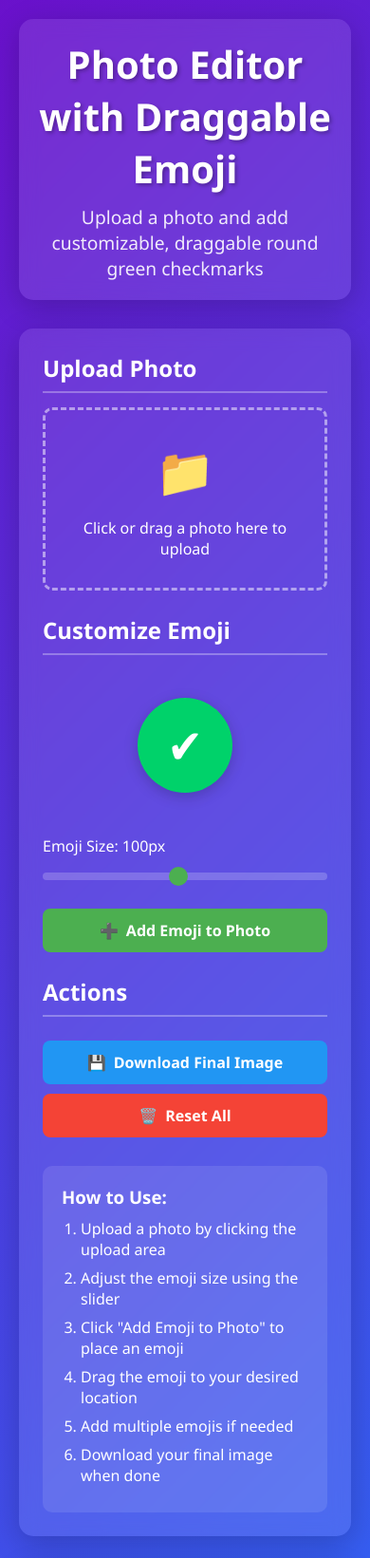
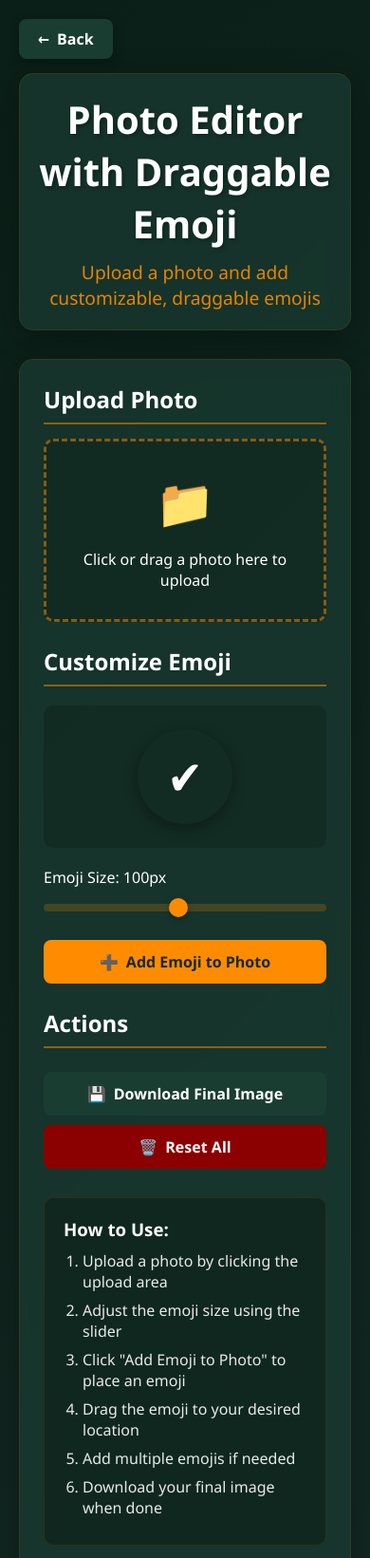
Before and after one commit to Hencheng2/emo, a plain HTML site: page index.html in a window 390 px wide. Shown: the top 1641 px of the page at 95% size. Drawn offline with Linux system fonts and the light colour scheme.

Commit message:
Update index.html

```diff
--- a/index.html
+++ b/index.html
@@ -13,8 +13,8 @@
         }
 
         body {
-            background: linear-gradient(135deg, #6a11cb 0%, #2575fc 100%);
-            color: white;
+            background: linear-gradient(135deg, #0a1f17 0%, #152a25 100%);
+            color: #ffffff;
             min-height: 100vh;
             padding: 20px;
             overflow-x: hidden;
@@ -23,27 +23,58 @@
         .container {
             max-width: 1200px;
             margin: 0 auto;
+            position: relative;
+        }
+
+        .back-button {
+            position: absolute;
+            top: 10px;
+            left: 10px;
+            background: #1a3d32;
+            color: white;
+            border: none;
+            padding: 10px 20px;
+            border-radius: 8px;
+            cursor: pointer;
+            font-size: 1rem;
+            font-weight: 600;
+            transition: all 0.3s;
+            text-decoration: none;
+            display: inline-flex;
+            align-items: center;
+            gap: 8px;
+            box-shadow: 0 4px 12px rgba(0, 0, 0, 0.3);
+            z-index: 100;
+        }
+
+        .back-button:hover {
+            background: #255c4a;
+            transform: translateY(-2px);
+            box-shadow: 0 6px 16px rgba(0, 0, 0, 0.4);
         }
 
         header {
             text-align: center;
             margin-bottom: 30px;
-            padding: 20px;
-            background: rgba(255, 255, 255, 0.1);
+            padding: 40px 20px 20px;
+            background: rgba(26, 61, 50, 0.7);
             border-radius: 15px;
             backdrop-filter: blur(10px);
-            box-shadow: 0 8px 32px rgba(0, 0, 0, 0.2);
+            box-shadow: 0 8px 32px rgba(0, 0, 0, 0.3);
+            border: 1px solid rgba(255, 140, 0, 0.1);
         }
 
         h1 {
             font-size: 2.5rem;
             margin-bottom: 10px;
             text-shadow: 2px 2px 4px rgba(0, 0, 0, 0.3);
+            color: #ffffff;
         }
 
         .subtitle {
             font-size: 1.2rem;
             opacity: 0.9;
+            color: #ff8c00;
         }
 
         .app-container {
@@ -56,17 +87,18 @@
         .controls {
             flex: 1;
             min-width: 300px;
-            background: rgba(255, 255, 255, 0.1);
+            background: rgba(26, 61, 50, 0.7);
             padding: 25px;
             border-radius: 15px;
             backdrop-filter: blur(10px);
-            box-shadow: 0 8px 32px rgba(0, 0, 0, 0.2);
+            box-shadow: 0 8px 32px rgba(0, 0, 0, 0.3);
+            border: 1px solid rgba(255, 140, 0, 0.1);
         }
 
         .preview-area {
             flex: 2;
             min-width: 500px;
-            background: rgba(0, 0, 0, 0.2);
+            background: rgba(15, 35, 28, 0.8);
             border-radius: 15px;
             padding: 20px;
             display: flex;
@@ -76,11 +108,12 @@
             position: relative;
             overflow: hidden;
             min-height: 500px;
-            box-shadow: 0 8px 32px rgba(0, 0, 0, 0.2);
+            box-shadow: 0 8px 32px rgba(0, 0, 0, 0.3);
             user-select: none;
             -webkit-user-select: none;
             -moz-user-select: none;
             -ms-user-select: none;
+            border: 1px solid rgba(255, 140, 0, 0.1);
         }
 
         .control-group {
@@ -90,23 +123,25 @@
         h2 {
             font-size: 1.5rem;
             margin-bottom: 15px;
-            border-bottom: 2px solid rgba(255, 255, 255, 0.3);
+            border-bottom: 2px solid rgba(255, 140, 0, 0.5);
             padding-bottom: 8px;
+            color: #ffffff;
         }
 
         .upload-area {
-            border: 3px dashed rgba(255, 255, 255, 0.5);
+            border: 3px dashed rgba(255, 140, 0, 0.5);
             border-radius: 10px;
             padding: 30px;
             text-align: center;
             cursor: pointer;
             transition: all 0.3s;
             margin-bottom: 20px;
+            background: rgba(15, 35, 28, 0.5);
         }
 
         .upload-area:hover {
-            background: rgba(255, 255, 255, 0.1);
-            border-color: rgba(255, 255, 255, 0.8);
+            background: rgba(255, 140, 0, 0.1);
+            border-color: rgba(255, 140, 0, 0.8);
         }
 
         .upload-icon {
@@ -115,8 +150,8 @@
         }
 
         .btn {
-            background: #4CAF50;
-            color: white;
+            background: #ff8c00;
+            color: #152a25;
             border: none;
             padding: 12px 20px;
             border-radius: 8px;
@@ -133,25 +168,27 @@
         }
 
         .btn:hover {
-            background: #45a049;
+            background: #ff9e2d;
             transform: translateY(-2px);
-            box-shadow: 0 4px 8px rgba(0, 0, 0, 0.2);
+            box-shadow: 0 4px 8px rgba(0, 0, 0, 0.3);
         }
 
         .btn-secondary {
-            background: #2196F3;
+            background: #1a3d32;
+            color: white;
         }
 
         .btn-secondary:hover {
-            background: #0b7dda;
+            background: #255c4a;
         }
 
         .btn-danger {
-            background: #f44336;
+            background: #8B0000;
+            color: white;
         }
 
         .btn-danger:hover {
-            background: #d32f2f;
+            background: #A52A2A;
         }
 
         .slider-container {
@@ -162,13 +199,14 @@
             display: block;
             margin-bottom: 8px;
             font-weight: 500;
+            color: #ffffff;
         }
 
         input[type="range"] {
             width: 100%;
             height: 8px;
             border-radius: 5px;
-            background: rgba(255, 255, 255, 0.2);
+            background: rgba(255, 140, 0, 0.2);
             outline: none;
             -webkit-appearance: none;
         }
@@ -178,8 +216,9 @@
             width: 20px;
             height: 20px;
             border-radius: 50%;
-            background: #4CAF50;
+            background: #ff8c00;
             cursor: pointer;
+            box-shadow: 0 2px 6px rgba(0, 0, 0, 0.3);
         }
 
         .emoji-preview {
@@ -188,19 +227,21 @@
             justify-content: center;
             margin: 20px 0;
             height: 150px;
+            background: rgba(15, 35, 28, 0.5);
+            border-radius: 10px;
         }
 
         .custom-emoji {
             display: flex;
             align-items: center;
             justify-content: center;
-            background-color: #00D26A;
+            background-color: transparent;
             border-radius: 50%;
-            color: white;
+            color: inherit;
             font-weight: bold;
             user-select: none;
             cursor: grab;
-            box-shadow: 0 4px 15px rgba(0, 0, 0, 0.2);
+            box-shadow: 0 4px 15px rgba(0, 0, 0, 0.3);
             transition: transform 0.2s;
             position: absolute;
             z-index: 10;
@@ -217,24 +258,26 @@
             max-height: 500px;
             display: none;
             border-radius: 10px;
-            box-shadow: 0 4px 20px rgba(0, 0, 0, 0.3);
+            box-shadow: 0 4px 20px rgba(0, 0, 0, 0.4);
         }
 
         .placeholder-text {
             text-align: center;
-            color: rgba(255, 255, 255, 0.7);
+            color: rgba(255, 140, 0, 0.7);
             font-size: 1.2rem;
         }
 
         .instructions {
             margin-top: 30px;
-            background: rgba(255, 255, 255, 0.1);
+            background: rgba(15, 35, 28, 0.7);
             padding: 20px;
             border-radius: 10px;
+            border: 1px solid rgba(255, 140, 0, 0.1);
         }
 
         .instructions h3 {
             margin-bottom: 10px;
+            color: #ffffff;
         }
 
         .instructions ol {
@@ -243,13 +286,14 @@
 
         .instructions li {
             margin-bottom: 8px;
+            color: rgba(255, 255, 255, 0.9);
         }
 
         footer {
             text-align: center;
             margin-top: 30px;
             padding: 20px;
-            color: rgba(255, 255, 255, 0.7);
+            color: rgba(255, 140, 0, 0.7);
             font-size: 0.9rem;
         }
 
@@ -261,14 +305,30 @@
             .controls, .preview-area {
                 min-width: 100%;
             }
+
+            .back-button {
+                position: relative;
+                top: 0;
+                left: 0;
+                margin-bottom: 15px;
+                align-self: flex-start;
+            }
+
+            header {
+                padding-top: 20px;
+            }
         }
     </style>
 </head>
 <body>
     <div class="container">
+        <a href="https://hencheng2.github.io/all/" class="back-button">
+            <span>←</span> Back
+        </a>
+
         <header>
             <h1>Photo Editor with Draggable Emoji</h1>
-            <p class="subtitle">Upload a photo and add customizable, draggable round green checkmarks</p>
+            <p class="subtitle">Upload a photo and add customizable, draggable emojis</p>
         </header>
 
         <div class="app-container">
@@ -395,19 +455,19 @@
             // Drag and drop functionality
             uploadArea.addEventListener('dragover', function(e) {
                 e.preventDefault();
-                uploadArea.style.background = 'rgba(255, 255, 255, 0.2)';
-                uploadArea.style.borderColor = 'rgba(255, 255, 255, 0.8)';
+                uploadArea.style.background = 'rgba(255, 140, 0, 0.2)';
+                uploadArea.style.borderColor = 'rgba(255, 140, 0, 0.8)';
             });
 
             uploadArea.addEventListener('dragleave', function() {
-                uploadArea.style.background = '';
-                uploadArea.style.borderColor = 'rgba(255, 255, 255, 0.5)';
+                uploadArea.style.background = 'rgba(15, 35, 28, 0.5)';
+                uploadArea.style.borderColor = 'rgba(255, 140, 0, 0.5)';
             });
 
             uploadArea.addEventListener('drop', function(e) {
                 e.preventDefault();
-                uploadArea.style.background = '';
-                uploadArea.style.borderColor = 'rgba(255, 255, 255, 0.5)';
+                uploadArea.style.background = 'rgba(15, 35, 28, 0.5)';
+                uploadArea.style.borderColor = 'rgba(255, 140, 0, 0.5)';
 
                 if (e.dataTransfer.files && e.dataTransfer.files[0]) {
                     fileInput.files = e.dataTransfer.files;
@@ -447,6 +507,8 @@
                 emoji.style.height = `${height}px`;
                 emoji.style.fontSize = `${width * 0.5}px`;
                 emoji.style.position = 'absolute';
+                emoji.style.color = 'inherit'; // Keep original emoji color
+                emoji.style.backgroundColor = 'transparent'; // Remove background to keep original emoji appearance
 
                 // Center the emoji on the image
                 const containerRect = previewArea.getBoundingClientRect();
@@ -614,14 +676,7 @@
                         const y = emojiY * scaleY;
                         const size = emojiSize * scaleX;
 
-                        // Draw the circle
-                        ctx.fillStyle = '#00D26A';
-                        ctx.beginPath();
-                        ctx.arc(x + size/2, y + size/2, size/2, 0, Math.PI * 2);
-                        ctx.fill();
-
-                        // Draw the checkmark
-                        ctx.fillStyle = 'white';
+                        // Draw the emoji text (keeping original color)
                         ctx.font = `bold ${size * 0.5}px Arial`;
                         ctx.textAlign = 'center';
                         ctx.textBaseline = 'middle';
```
